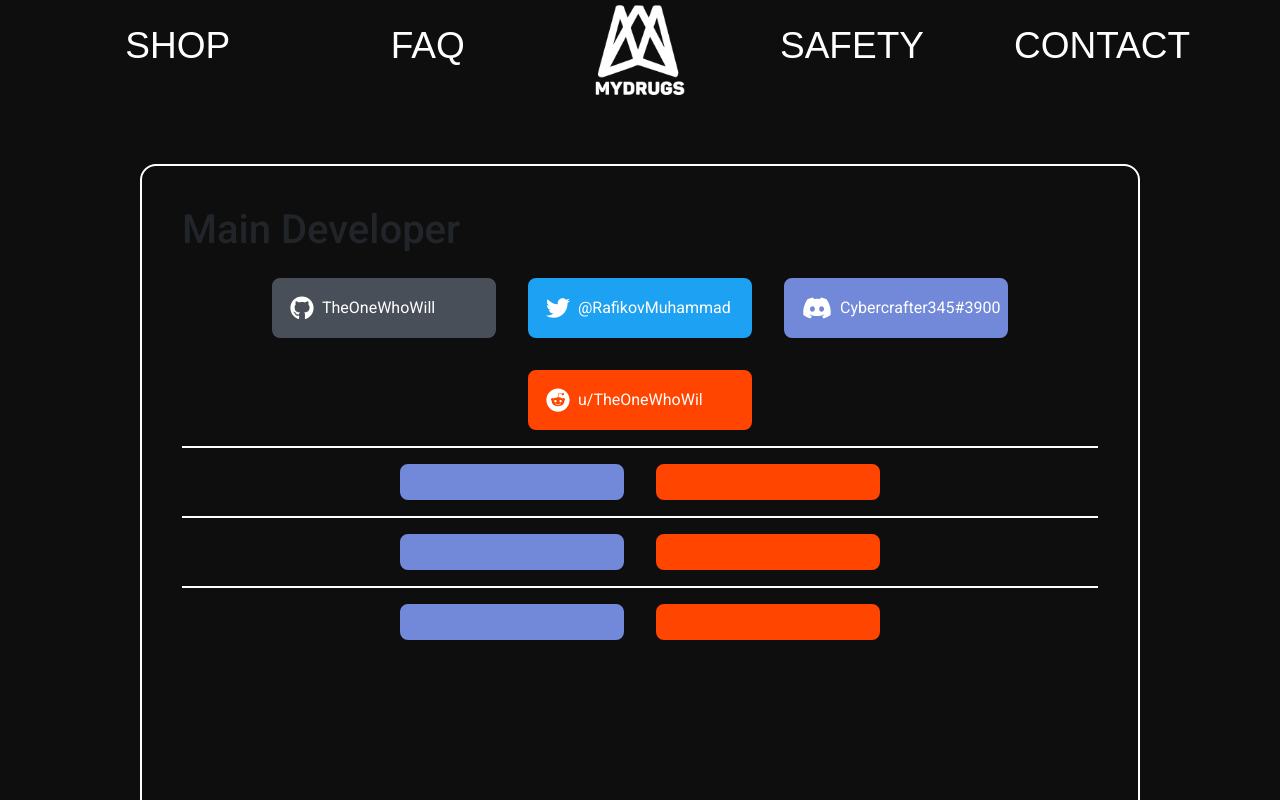
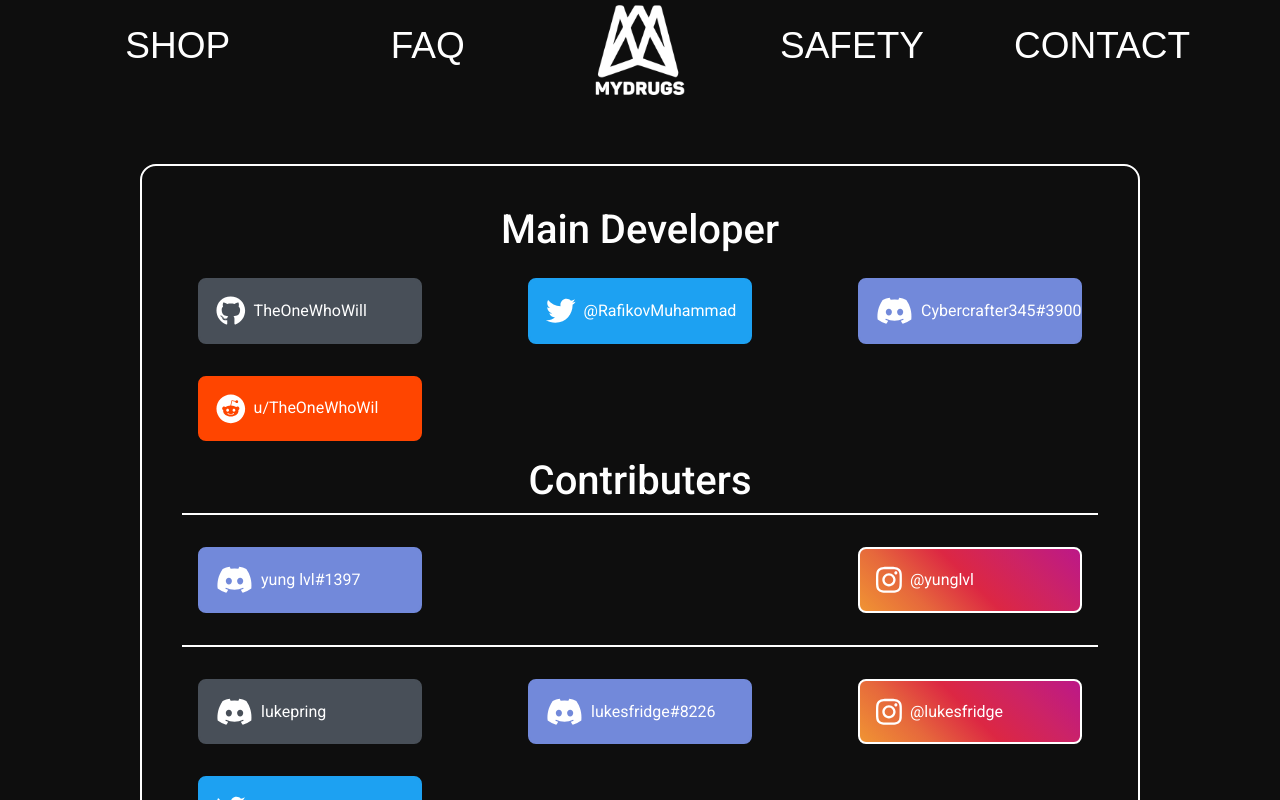
Before and after one commit to TheOneWhoWill/Mydrugs, a React (Create React App) app: page /contact in a window 1280 px wide. Built offline with nearby package versions, Linux system fonts and the light colour scheme; the HTML template or start-up script is replaced by a standard one.

Commit message:
Updated Contact Section

```diff
--- a/src/components/Contact.js
+++ b/src/components/Contact.js
@@ -1,8 +1,7 @@
 import React from 'react';
 import { Link } from 'react-router-dom';
 import { FontAwesomeIcon } from '@fortawesome/react-fontawesome'
-import { faStarHalfAlt } from '@fortawesome/free-solid-svg-icons';
-import { faGithub, faDiscord, faTwitter, faReddit } from '@fortawesome/free-brands-svg-icons';
+import { faGithub, faDiscord, faTwitter, faReddit, faInstagram } from '@fortawesome/free-brands-svg-icons';
 
 function Contact() {
   return (
@@ -27,18 +26,35 @@
             <Link className="link">u/TheOneWhoWil</Link>
           </div>
         </div>
+        <h1 className="contactHeading">Contributers</h1>
         <div className="contributersSection">
           <div className="contributer">
-            <div className="discord"></div>
-            <div className="reddit"></div>
+            <div className="discord">
+              <FontAwesomeIcon className="icon" icon={faDiscord} />
+              <Link className="link">yung lvl#1397</Link>
+            </div>
+            <div className="instagram">
+              <FontAwesomeIcon className="icon" icon={faInstagram} />
+              <Link className="link">@yunglvl</Link>
+            </div>
           </div>
           <div className="contributer">
-            <div className="discord"></div>
-            <div className="reddit"></div>
-          </div>
-          <div className="contributer">
-            <div className="discord"></div>
-            <div className="reddit"></div>
+            <div className="gitHub">
+              <FontAwesomeIcon className="icon" icon={faDiscord} />
+              <Link className="link" to="https://github.com/lukepring">lukepring</Link>
+            </div>
+            <div className="discord">
+              <FontAwesomeIcon className="icon" icon={faDiscord} />
+              <Link className="link">lukesfridge#8226</Link>
+            </div>
+            <div className="instagram">
+              <FontAwesomeIcon className="icon" icon={faInstagram} />
+              <Link className="link" to="https://www.instagram.com/lukesfridge/">@lukesfridge</Link>
+            </div>
+            <div className="twitter">
+              <FontAwesomeIcon className="icon" icon={faTwitter} />
+              <Link className="link" to="https://twitter.com/lukesfridge_">@lukesfridge_</Link>
+            </div>
           </div>
         </div>
       </div>
--- a/src/styles/contact.scss
+++ b/src/styles/contact.scss
@@ -6,7 +6,7 @@
   font-family: 'Roboto', sans-serif;
   .contactSection {
     width: 100%;
-    height: 60rem;
+    height: 45rem;
     padding: 2.5rem;
     margin-top: 4rem;
     max-width: 1000px;
@@ -17,24 +17,28 @@
     .mainContact {
       display: flex;
       flex-wrap: wrap;
-      justify-content: center;
+      justify-content: space-between;
     }
   }
 }
 
 .contributersSection {
   display: flex;
-  flex-wrap: wrap;
+  justify-content: center;
   flex-direction: column;
   .contributer {
     display: flex;
     flex-wrap: wrap;
-    justify-content: center;
+    padding-top: 1rem;
+    padding-bottom: 1rem;
     border-top: 2px solid white;
+    justify-content: space-between;
   }
 }
 
-.gitHub, .twitter, .discord, .reddit {
+.contactHeading {color: white;text-align: center}
+
+.gitHub, .twitter, .discord, .reddit, .instagram {
   width: 14rem;
   margin: 1rem;
   padding: 1rem;
@@ -43,32 +47,12 @@
   border: 2px solid;
   align-items: center;
   border-radius: 0.5rem;
-  .icon {
-    font-size: 1.5rem;
-  }
-  .link {
-    color: white;
-    margin-left: 0.5rem;
-    text-decoration: none;
-  }
+  .icon {font-size: 1.85rem}
+  .link {color: white;margin-left: 0.5rem;text-decoration: none}
 }
 
-.gitHub {
-  border-color: #484f58;
-  background-color: #484f58;
-}
-
-.twitter {
-  border-color: rgba(29,161,242,1.00);
-  background-color: rgba(29,161,242,1.00);
-}
-
-.discord {
-  border-color: #7289da;
-  background-color: #7289da;
-}
-
-.reddit {
-  border-color: #FF4500;
-  background-color: #FF4500;
-}
+.gitHub {border-color: #484f58;background-color: #484f58}
+.twitter {border-color: rgba(29,161,242,1.00);background-color: rgba(29,161,242,1.00)}
+.discord {border-color: #7289da;background-color: #7289da}
+.reddit {border-color: #FF4500;background-color: #FF4500}
+.instagram {border-color: white;background: linear-gradient(45deg, #f09433 0%,#e6683c 25%,#dc2743 50%,#cc2366 75%,#bc1888 100%)}
```
